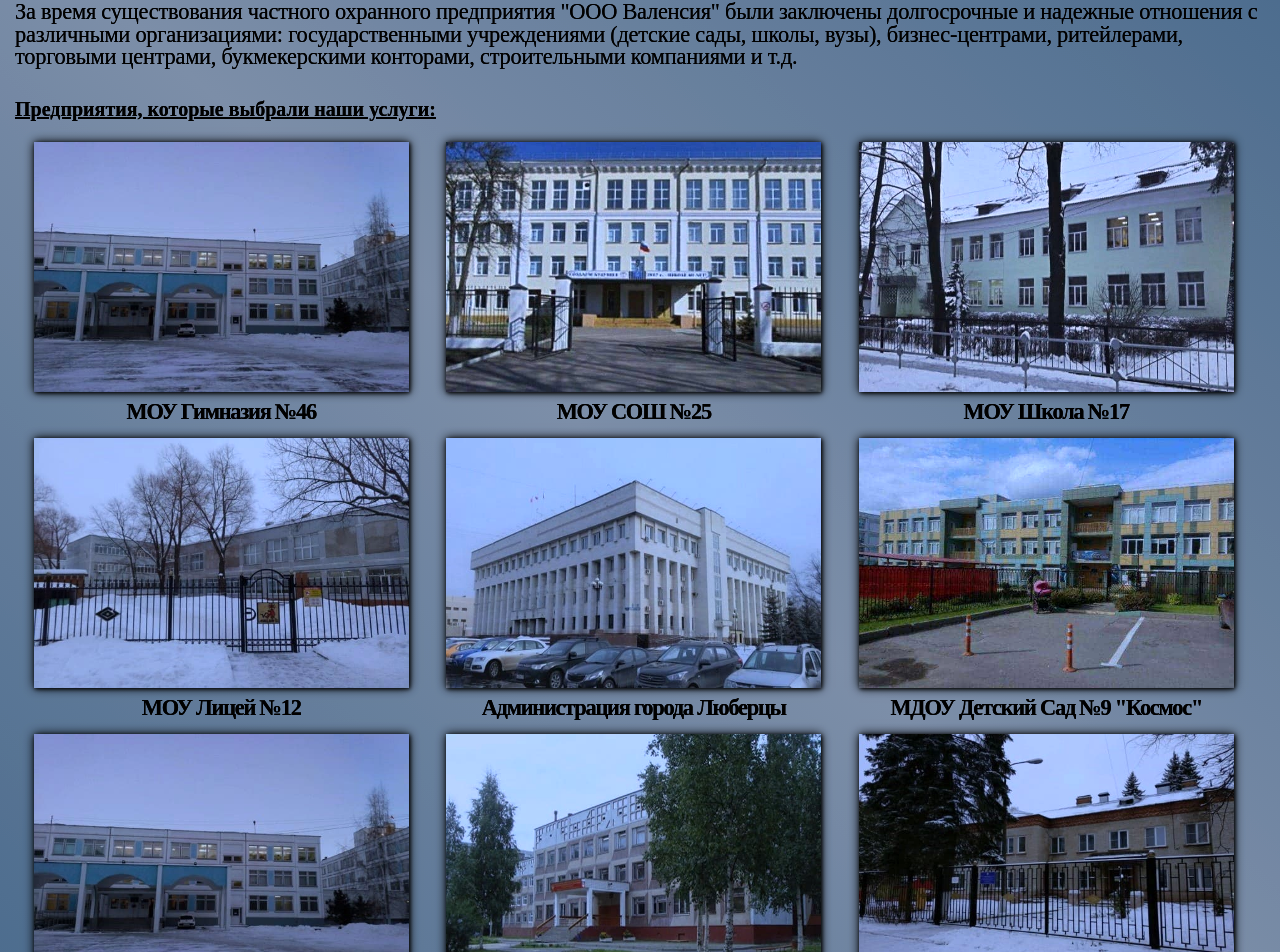
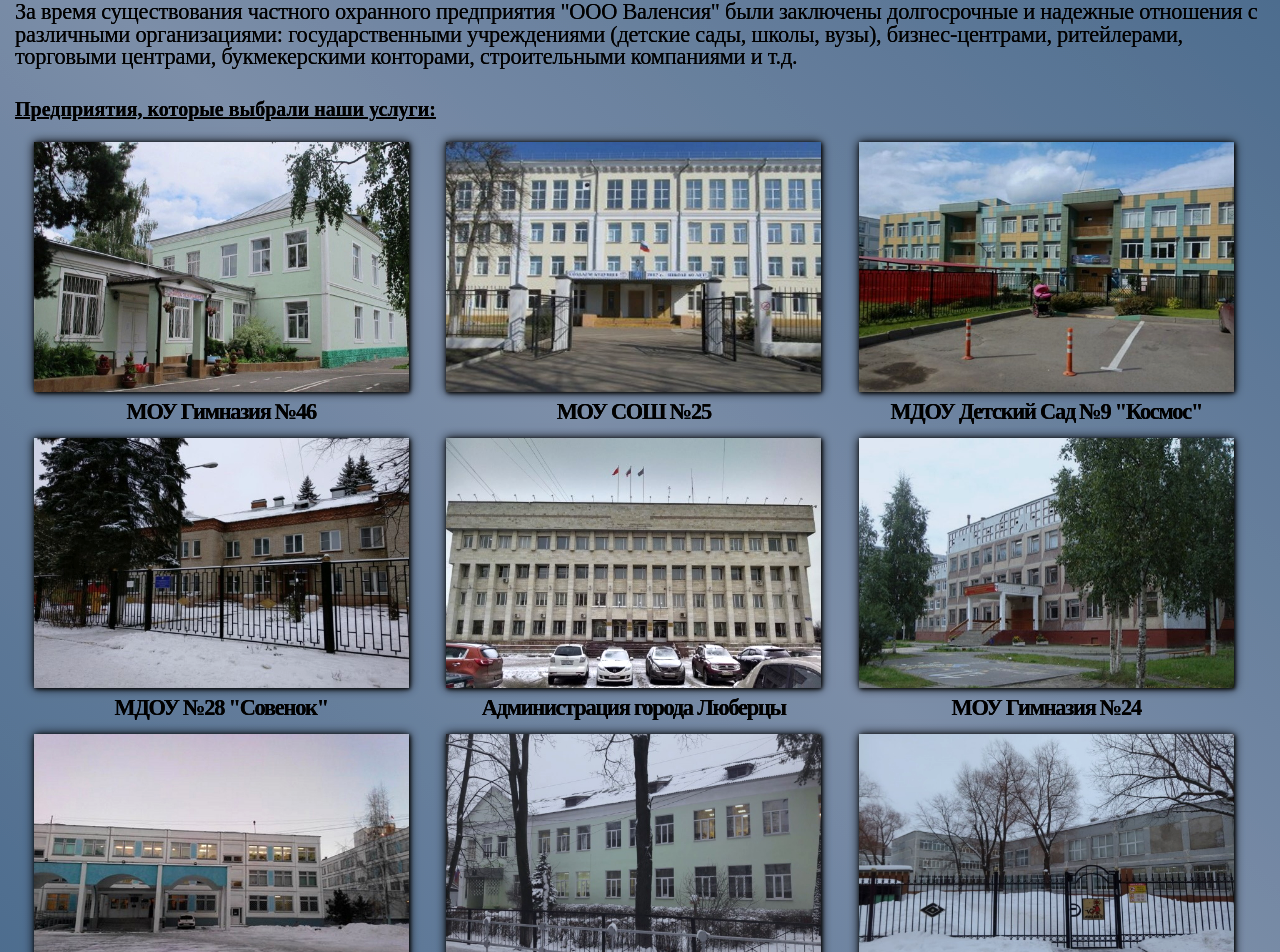
Before and after one commit to AnigalHub/Valencia, a Nuxt app: page /our_clients in a window 1280 px wide. Shown: the part 150-1102 px from the top of the page. Built offline with nearby package versions, Linux system fonts and the light colour scheme; a web font is replaced by a local one.

Commit message:
изменен порядок картинок и пути (другие картинки)

```diff
--- a/pages/our_clients.vue
+++ b/pages/our_clients.vue
@@ -23,15 +23,15 @@
         return {
           name_page:"Наши клиенты",
           Clients:[
-            {name_client:"МОУ Гимназия №46", img_src:"../our_clients/gymnasium_46.jpg", img_alt:"моу_гимназия_46",},
-            {name_client:"МОУ СОШ №25", img_src:"../our_clients/school_25.jpg", img_alt:"моу_сош_25",},
-            {name_client:"МОУ Школа №17", img_src:"../our_clients/school_17.jpg", img_alt:"моу_школа_17",},
-            {name_client:"МОУ Лицей №12", img_src:"../our_clients/lyceum_12.jpg", img_alt:"моу_лицей_12",},
-            {name_client:"Администрация города Люберцы", img_src:"../our_clients/lyubertsy_administration.jpg", img_alt:"администрация_городского_округа_люберцы",},
-            {name_client:"МДОУ Детский Сад №9 \"Космос\"", img_src:"../our_clients/kindergarten_9.jpg", img_alt:"мдоу_д/с_9_космос",},
-            {name_client:"МОУ Кадетская Школа", img_src:"../our_clients/cadet_school.jpg", img_alt:"моу_кадетская_школа",},
-            {name_client:"МОУ Гимназия №24", img_src:"../our_clients/gymnasium_24.jpg", img_alt:"моу_гимназия_24",},
-            {name_client:"МДОУ №28 \"Совенок\"", img_src:"../our_clients/kindergarten_owlet.jpg", img_alt:"мдоу_28_совенок",},
+            {name_client:"МОУ Гимназия №46", img_src:"../our_clients/46.jpg", img_alt:"моу_гимназия_46",},
+            {name_client:"МОУ СОШ №25", img_src:"../our_clients/25.jpg", img_alt:"моу_сош_25",},
+            {name_client:"МДОУ Детский Сад №9 \"Космос\"", img_src:"../our_clients/9.jpg", img_alt:"мдоу_д/с_9_космос",},
+            {name_client:"МДОУ №28 \"Совенок\"", img_src:"../our_clients/28.jpg", img_alt:"мдоу_28_совенок",},
+            {name_client:"Администрация города Люберцы", img_src:"../our_clients/ad.jpg", img_alt:"администрация_городского_округа_люберцы",},
+            {name_client:"МОУ Гимназия №24", img_src:"../our_clients/24.jpg", img_alt:"моу_гимназия_24",},
+            {name_client:"МОУ Кадетская Школа", img_src:"../our_clients/kad.jpg", img_alt:"моу_кадетская_школа",},
+            {name_client:"МОУ Школа №17", img_src:"../our_clients/17.jpg", img_alt:"моу_школа_17",},
+            {name_client:"МОУ Лицей №12", img_src:"../our_clients/12.jpg", img_alt:"моу_лицей_12",},
           ]
         }
       }
```
